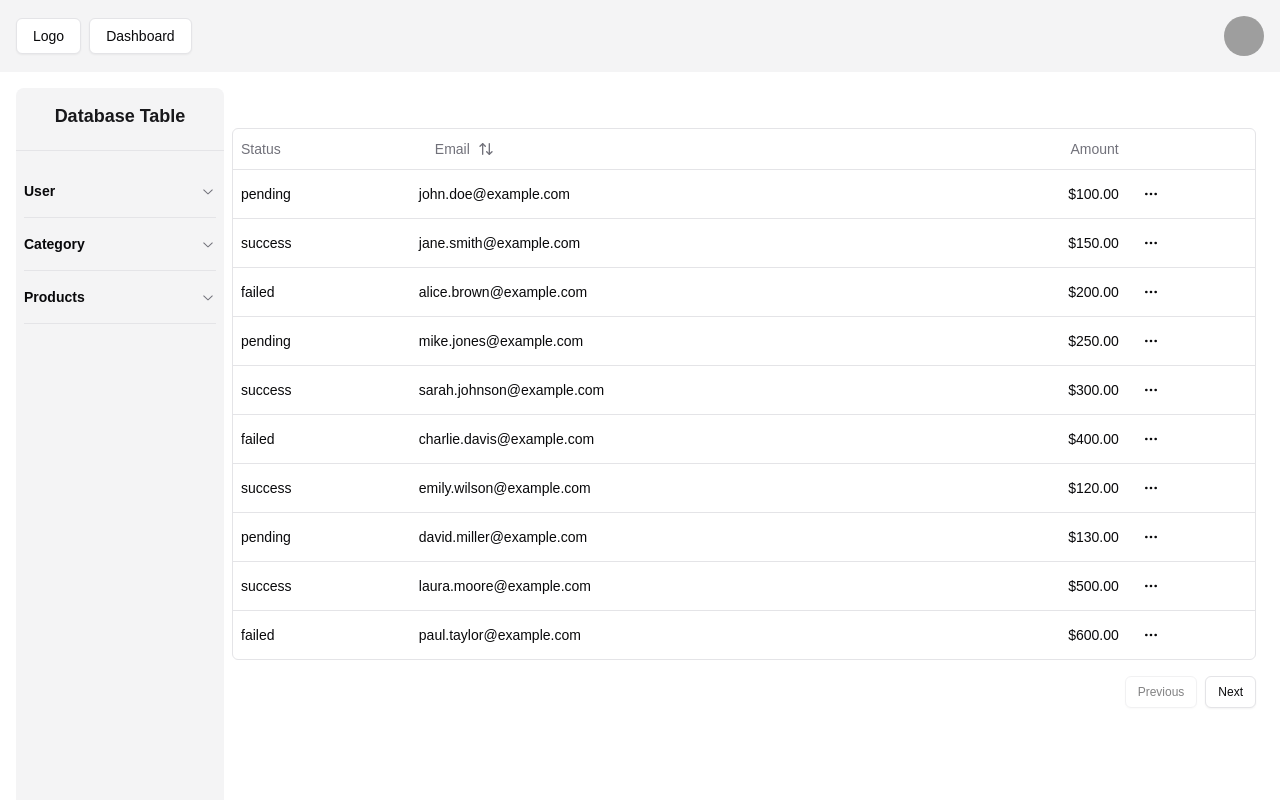
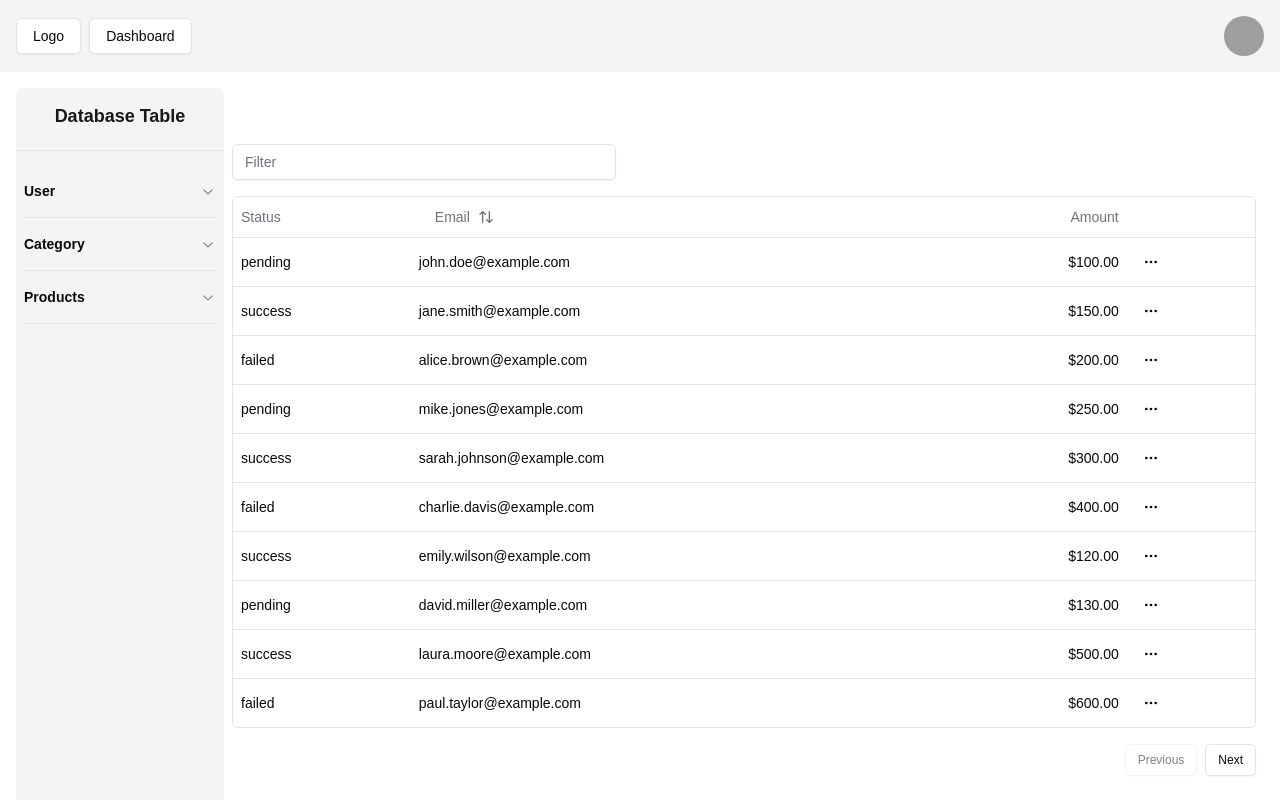
Before and after one commit to eedu7/ecommerce-api, a Next.js app in the folder frontend/: page /admin/dashboard in a window 1280 px wide. Built offline with nearby package versions, Linux system fonts and the light colour scheme; grey boxes are pictures that could not be loaded.

Commit message:
MINOR: added the email filter

```diff
--- a/frontend/src/features/admin/dashboard/components/data-table.tsx
+++ b/frontend/src/features/admin/dashboard/components/data-table.tsx
@@ -1,19 +1,22 @@
 "use client"
 
+import {useState} from "react";
 import {
     ColumnDef,
+    ColumnFiltersState,
+    SortingState,
     flexRender,
     getCoreRowModel,
+    getFilteredRowModel,
     getPaginationRowModel,
     getSortedRowModel,
-    SortingState,
     useReactTable
 } from "@tanstack/react-table";
 
 
 import {Table, TableBody, TableCell, TableHead, TableHeader, TableRow,} from "@/components/ui/table"
 import {Button} from "@/components/ui/button";
-import {useState} from "react";
+import {Input} from "@/components/ui/input"
 
 
 interface DataTableProps<TData, TValue> {
@@ -26,6 +29,7 @@
                                              data,
                                          }: DataTableProps<TData, TValue>) {
     const [sorting, setSorting] = useState<SortingState>([])
+    const [columnFilters, setColumnFilters] = useState<ColumnFiltersState>([])
 
 
     const table = useReactTable({
@@ -35,13 +39,26 @@
         getPaginationRowModel: getPaginationRowModel(),
         onSortingChange: setSorting,
         getSortedRowModel: getSortedRowModel(),
+        onColumnFiltersChange: setColumnFilters,
+        getFilteredRowModel: getFilteredRowModel(),
         state: {
             sorting,
+            columnFilters
         },
     })
 
     return (
         <div>
+            <div className="flex items-center py-4">
+                <Input
+                    placeholder="Filter"
+                    value={(table.getColumn("email")?.getFilterValue() as string) ?? ""}
+                    onChange={(event) => table.getColumn("email")?.setFilterValue(event.target.value)}
+                    className="max-w-sm"
+
+                />
+
+            </div>
 
             <div className="rounded-md border">
                 <Table>
```
